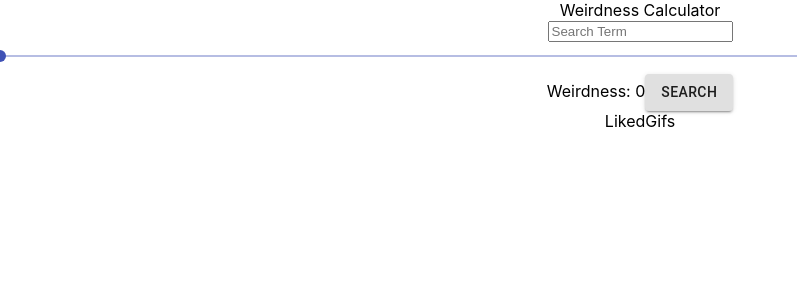
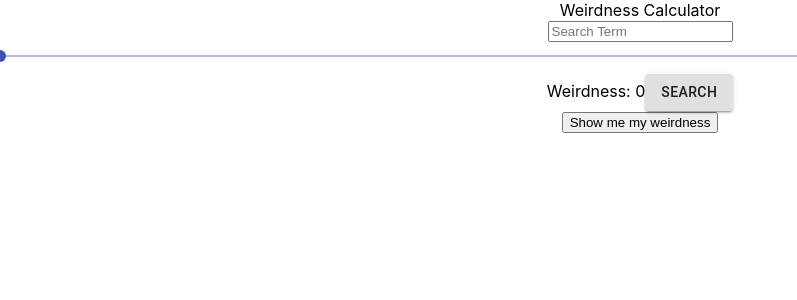
Before and after one commit to matthops/weirdness-calculator, a React (Create React App) app: page / in a window 1280 px wide. Shown: the top 300 px of the page, without its empty margins (0-797 px from the left). Built offline with nearby package versions, Linux system fonts and the light colour scheme.

Commit message:
finishing redux scaffolding, including showing weirdness score toggle

```diff
--- a/src/App.js
+++ b/src/App.js
@@ -1,16 +1,32 @@
-import React from 'react';
+import React, { useState, useEffect } from 'react';
 import Search from './components/Search';
 import LikedGifs from './components/LikedGifs';
+import WeirdnessScore from './components/WeirdnessScore';
+import store from './reducers/likedReducer';
 import { connect } from 'react-redux';
 
 import './App.css';
 
 function App() {
+  const [isWeirdnessDisplayed, setIsWeirdnessDisplayed] = useState(false);
+
+  useEffect(() => {
+    store.subscribe(() => {
+      setIsWeirdnessDisplayed(store.getState().showWeirdness);
+    });
+  }, [isWeirdnessDisplayed]);
+
   return (
     <div className="App">
       <header>Weirdness Calculator</header>
-      <Search />
-      <LikedGifs />
+      {isWeirdnessDisplayed ? (
+        <WeirdnessScore />
+      ) : (
+        <div>
+          <Search />
+          <LikedGifs />
+        </div>
+      )}
     </div>
   );
 }
--- a/src/actions/actions.js
+++ b/src/actions/actions.js
@@ -1,5 +1,6 @@
 export const ADD_LIKED = 'ADD_LIKED';
 export const REMOVE_LIKED = 'REMOVE_LIKED';
+export const SHOW_WEIRDNESS_SCORE = 'SHOW_WEIRDNESS_SCORE';
 
 export const addLiked = (text, score) => {
   console.log(text);
@@ -9,3 +10,7 @@ export const addLiked = (text, score) => {
 export const removeLiked = url => {
   return { type: REMOVE_LIKED, url };
 };
+
+export const showWeirdnessScore = bool => {
+  return { type: SHOW_WEIRDNESS_SCORE, bool };
+};
--- a/src/components/LikedGifs.js
+++ b/src/components/LikedGifs.js
@@ -1,20 +1,22 @@
 import React, { useState, useEffect } from 'react';
 import store from './../reducers/likedReducer';
 import { connect } from 'react-redux';
-import { removeLiked } from './../actions/actions';
+import { removeLiked, showWeirdnessScore } from './../actions/actions';
 
 function LikedGifs() {
-  const [reduxState, setReduxState] = useState(() => store.getState());
+  const [likedGifsArr, setLikedGifsArr] = useState(() => store.getState());
 
   useEffect(() => {
-    console.log('useEffect', reduxState);
-    store.subscribe(() => setReduxState(store.getState()));
-  }, [reduxState]);
+    store.subscribe(() => setLikedGifsArr(store.getState()));
+  }, [likedGifsArr]);
 
   return (
     <div>
-      LikedGifs
-      {reduxState.likedList.map((e, i) => {
+      <button onClick={() => store.dispatch(showWeirdnessScore(true))}>
+        {' '}
+        Show me my weirdness
+      </button>
+      {likedGifsArr.likedList.map((e, i) => {
         return (
           <div key={i}>
             <img src={e.text} />
--- a/src/components/SearchResult.js
+++ b/src/components/SearchResult.js
@@ -1,4 +1,4 @@
-import React from 'react';
+import React, { useState, useEffect } from 'react';
 import { IconButton } from '@material-ui/core';
 import ThumbUpIcon from '@material-ui/icons/ThumbUp';
 import { connect } from 'react-redux';
--- a/src/components/WeirdnessScore.js
+++ b/src/components/WeirdnessScore.js
@@ -1,5 +1,17 @@
-import React from 'react';
+import React, { useState, useEffect } from 'react';
+import store from './../reducers/likedReducer';
+import { connect } from 'react-redux';
+import { showWeirdnessScore } from './../actions/actions';
 
-export default function WeirdnessScore() {
-  return <div>WeirdnessScore</div>;
+function WeirdnessScore() {
+  return (
+    <div>
+      WeirdnessScore
+      <button onClick={() => store.dispatch(showWeirdnessScore(false))}>
+        Go back{' '}
+      </button>
+    </div>
+  );
 }
+
+export default connect()(WeirdnessScore);
--- a/src/reducers/likedReducer.js
+++ b/src/reducers/likedReducer.js
@@ -1,11 +1,14 @@
 import { createStore } from 'redux';
+import {
+  ADD_LIKED,
+  REMOVE_LIKED,
+  SHOW_WEIRDNESS_SCORE
+} from './../actions/actions';
 
 const initialState = {
-  likedList: []
+  likedList: [],
+  showWeirdness: false
 };
-
-const ADD_LIKED = 'ADD_LIKED';
-const REMOVE_LIKED = 'REMOVE_LIKED';
 
 const likedReducer = (state = initialState, action) => {
   switch (action.type) {
@@ -21,6 +24,11 @@ const likedReducer = (state = initialState, action) => {
       return Object.assign({}, state, {
         likedList: newList
       });
+    case SHOW_WEIRDNESS_SCORE:
+      console.log(action.bool);
+      return Object.assign({}, state, {
+        showWeirdness: action.bool
+      });
     default:
       return state;
   }
```
